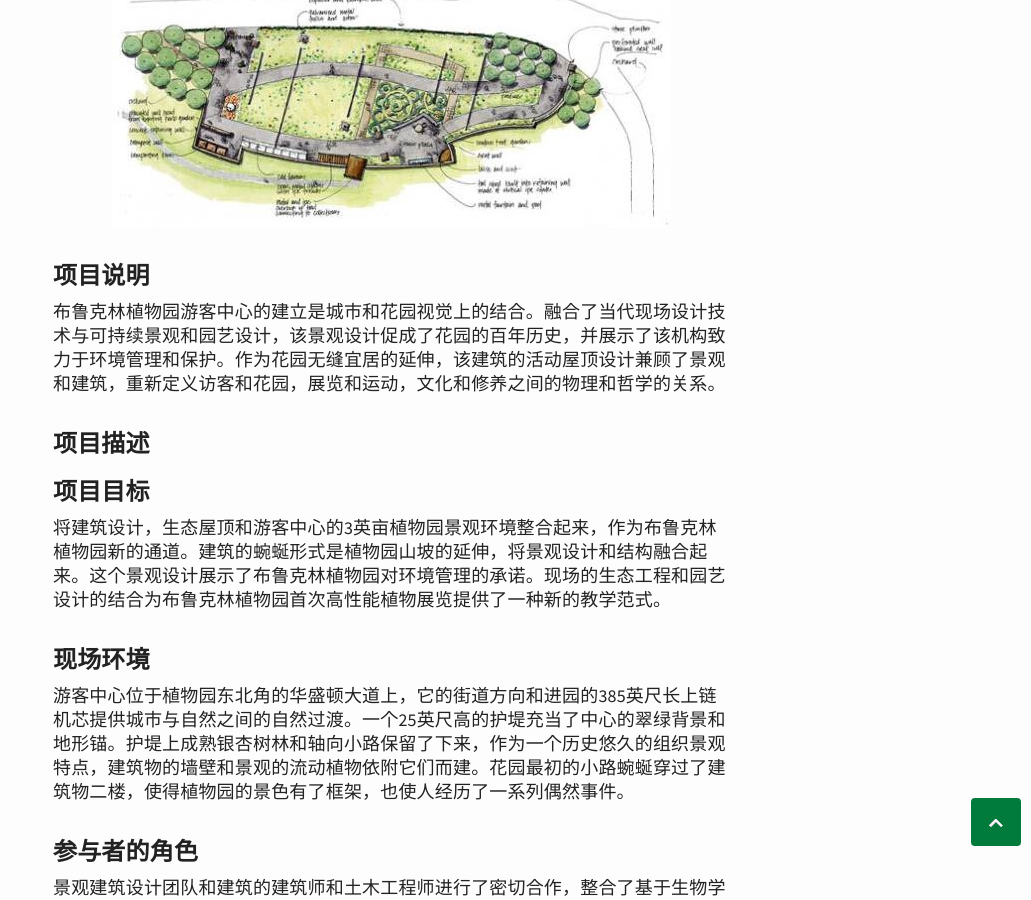
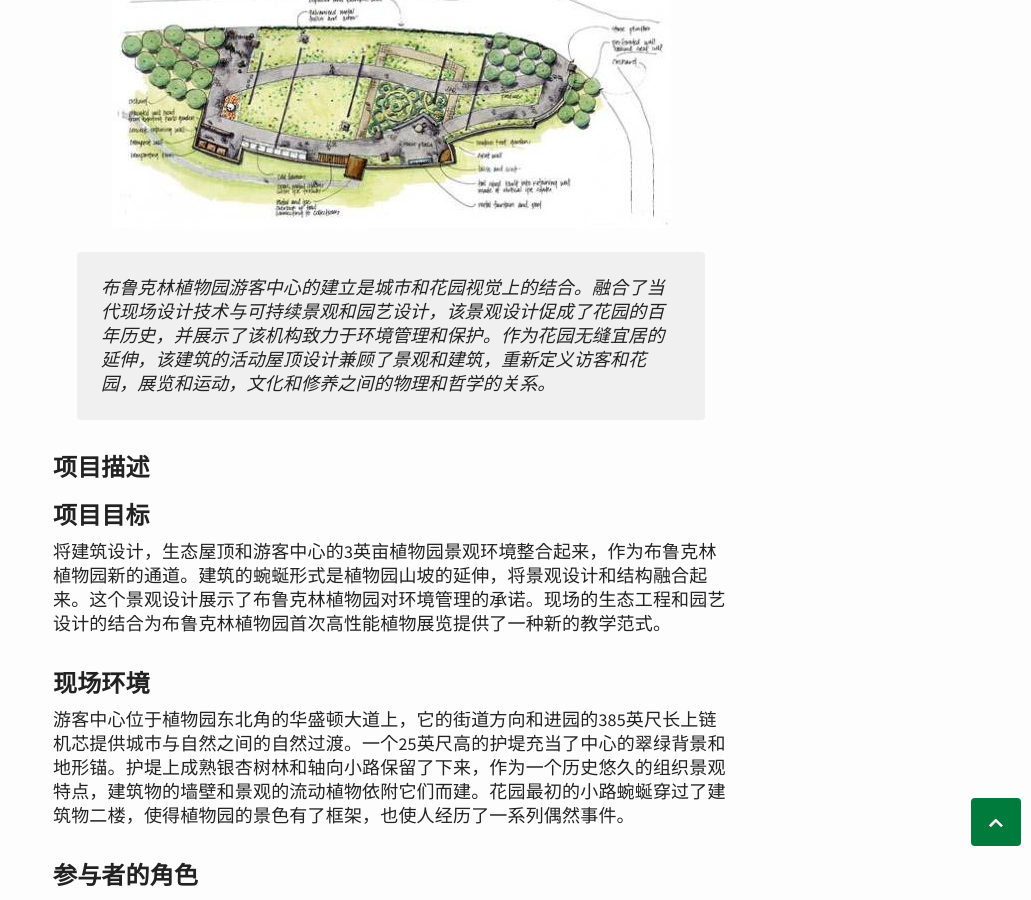
Before and after one commit to xiaoyu33/xiaoyu33.github.io, a Jekyll site: the page built from _posts/2015-08-16-布鲁克林植物园游客中心.md, in a window 1280 px wide and 900 px high, scrolled down 720 px. Shown: the whole window, without its empty margins (249-1280 px from the left). Built offline with Jekyll 4.4.1, drawn with Linux system fonts in a browser that asks for light colours; comment, search, counter and statistics services are not loaded.

Commit message:
Update 2015-08-16-布鲁克林植物园游客中心.md

```diff
--- a/_posts/2015-08-16-布鲁克林植物园游客中心.md
+++ b/_posts/2015-08-16-布鲁克林植物园游客中心.md
@@ -6,9 +6,7 @@
 
 ![布鲁克林植物园游客中心](/img/blkl-2.jpg)
 
-### 项目说明 ###
-
-布鲁克林植物园游客中心的建立是城市和花园视觉上的结合。融合了当代现场设计技术与可持续景观和园艺设计，该景观设计促成了花园的百年历史，并展示了该机构致力于环境管理和保护。作为花园无缝宜居的延伸，该建筑的活动屋顶设计兼顾了景观和建筑，重新定义访客和花园，展览和运动，文化和修养之间的物理和哲学的关系。
+> 布鲁克林植物园游客中心的建立是城市和花园视觉上的结合。融合了当代现场设计技术与可持续景观和园艺设计，该景观设计促成了花园的百年历史，并展示了该机构致力于环境管理和保护。作为花园无缝宜居的延伸，该建筑的活动屋顶设计兼顾了景观和建筑，重新定义访客和花园，展览和运动，文化和修养之间的物理和哲学的关系。
 
 ### 项目描述 ###
 
```
